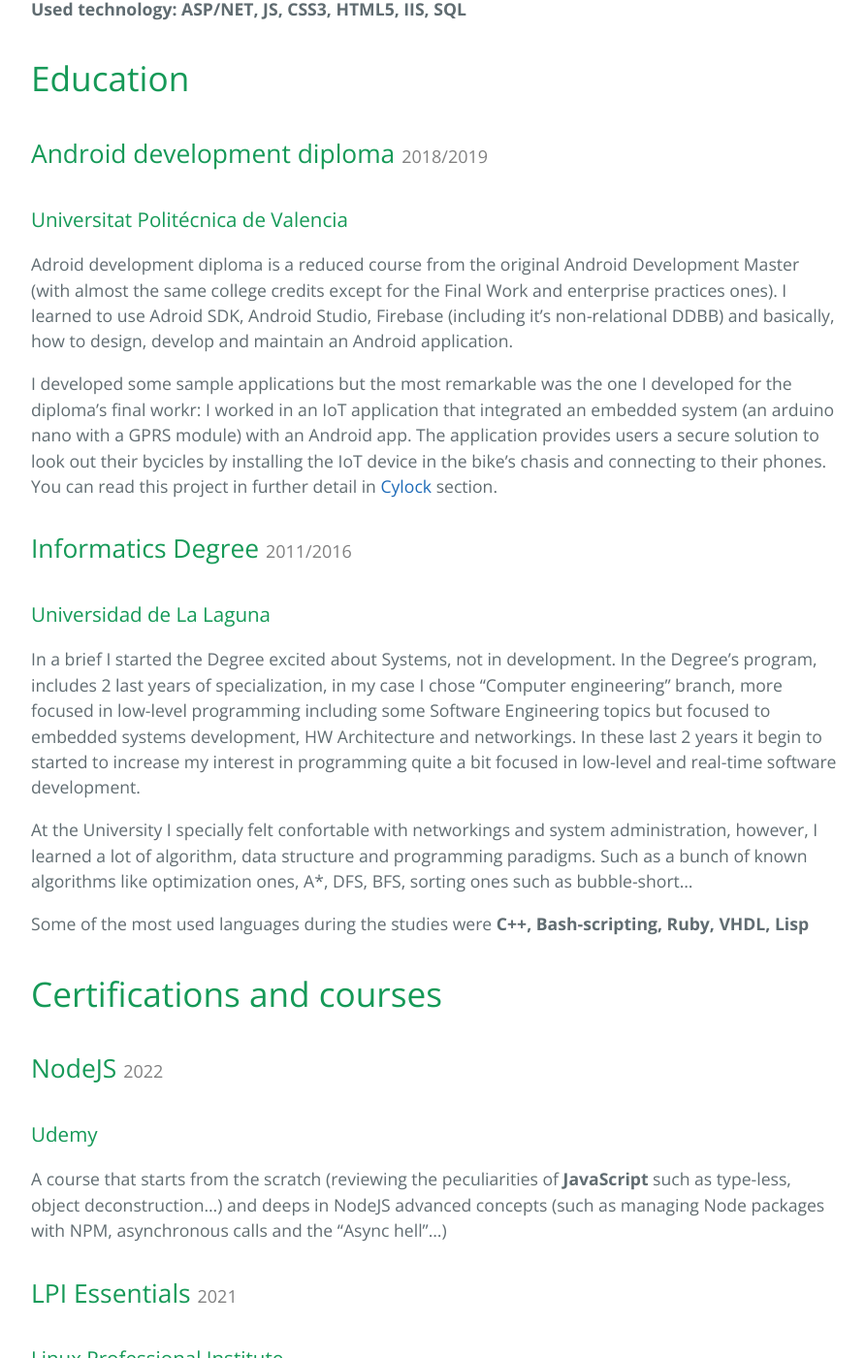
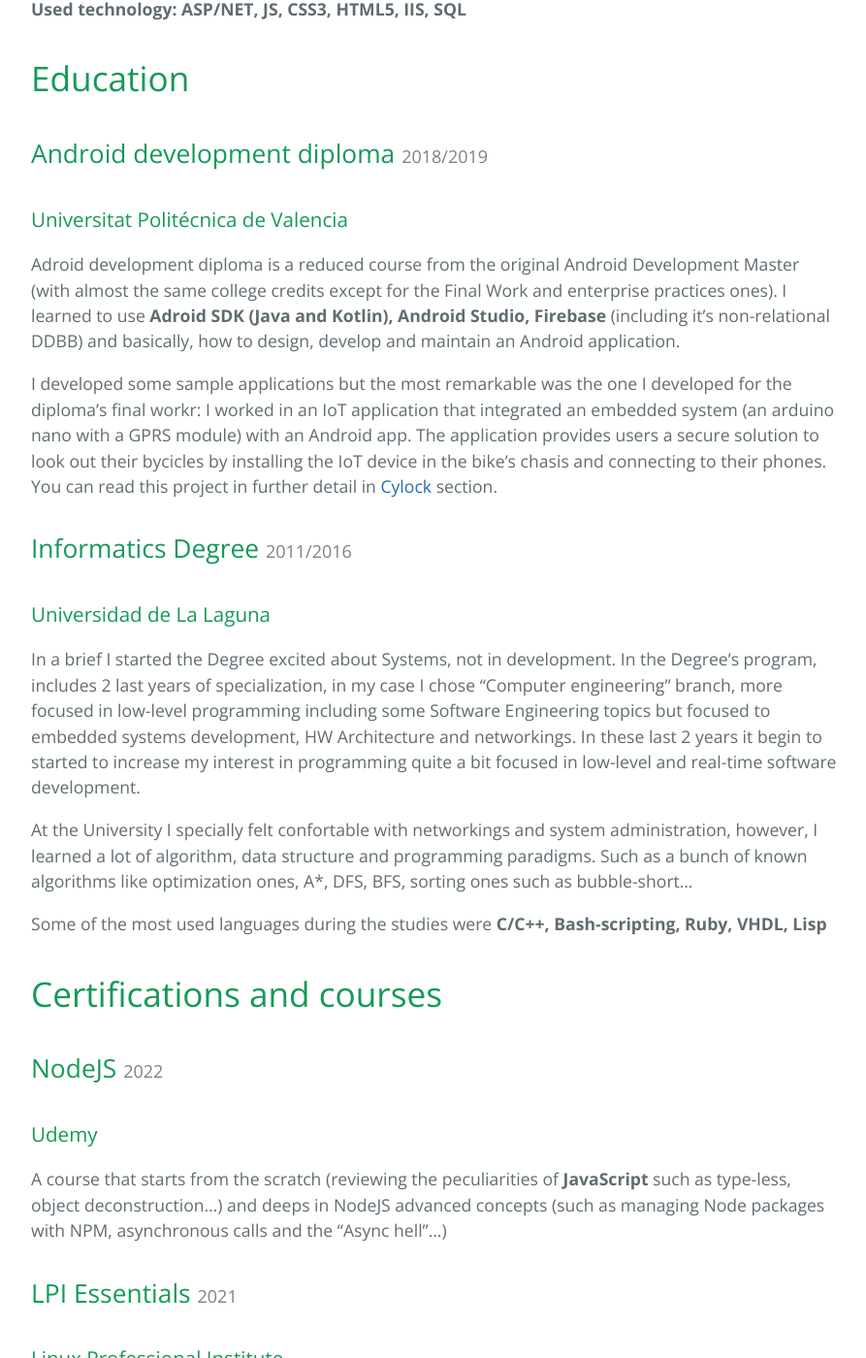
Before and after one commit to Carlosmape/carlosmape.github.io, a Jekyll site: the page built from career/index.md, in a window 1280 px wide and 1400 px high, scrolled down 2388 px. Shown: the whole window at 97% size, without its empty margins (192-1085 px from the left). Built offline with Jekyll 4.4.1, drawn with Linux system fonts in a browser that asks for light colours.

Commit message:
Several visual improvements and over main page

```diff
--- a/career/index.md
+++ b/career/index.md
@@ -6,7 +6,7 @@
 
 # Experience
 
-## SICE <span class="date">2021/Now</span>
+## SICE (ITS) <span class="date">2021/Now</span>
 ### C++ Software engineer
 I work for an end client [SICE](https://www.sice.com/) as a **Software Engineer**. About what I was expecting for this role, was mainly to change the defense sector, however I was looking for keep in the sames technologies and practices I did in my last work: **critical/real-time systems and low level programming**. And keep adquiring business Knowledge and improvin all my tech and soft skills.
 
@@ -46,7 +46,7 @@
 
 ## Android development diploma <span class="date">2018/2019</span>
 ### Universitat Politécnica de Valencia
-Adroid development diploma is a reduced course from the original Android Development Master (with almost the same college credits except for the Final Work and enterprise practices ones). I learned to use Adroid SDK, Android Studio, Firebase (including it's non-relational DDBB) and basically, how to design, develop and maintain an Android application.
+Adroid development diploma is a reduced course from the original Android Development Master (with almost the same college credits except for the Final Work and enterprise practices ones). I learned to use **Adroid SDK (Java and Kotlin), Android Studio, Firebase** (including it's non-relational DDBB) and basically, how to design, develop and maintain an Android application.
 
 I developed some sample applications but the most remarkable was the one I developed for the diploma's final workr: I worked in an IoT application that integrated an embedded system (an arduino nano with a GPRS module) with an Android app. The application provides users a secure solution to look out their bycicles by installing the IoT device in the bike's chasis and connecting to their phones. You can read this project in further detail in [Cylock](/projects/cylock) section.
 
@@ -56,7 +56,7 @@
 
 At the University I specially felt confortable with networkings and system administration, however, I learned a lot of algorithm, data structure and programming paradigms. Such as a bunch of known algorithms like optimization ones, A\*, DFS, BFS, sorting ones such as bubble-short...
 
-Some of the most used languages during the studies were **C++, Bash-scripting, Ruby, VHDL, Lisp**
+Some of the most used languages during the studies were **C/C++, Bash-scripting, Ruby, VHDL, Lisp**
 
 # Certifications and courses
 
```
